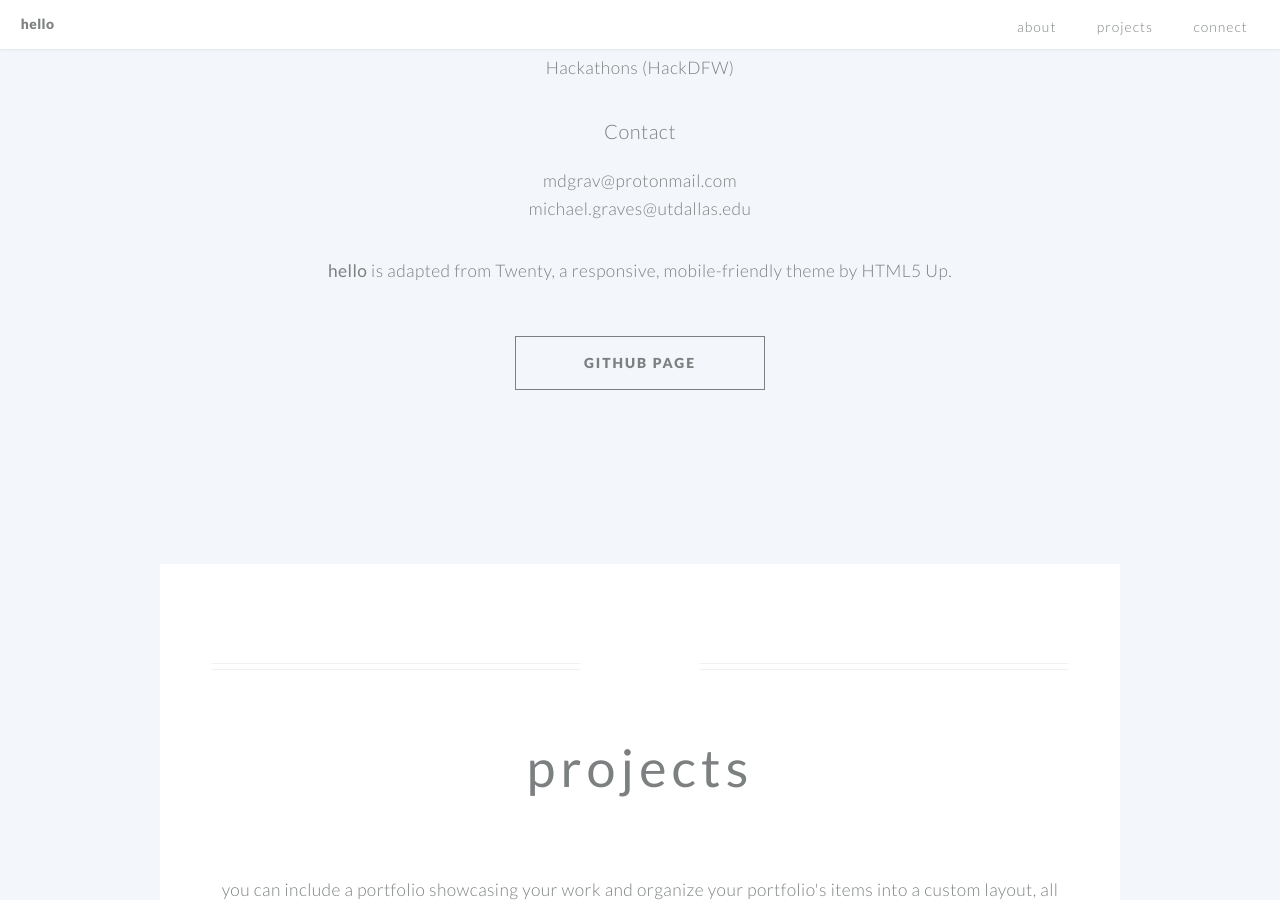
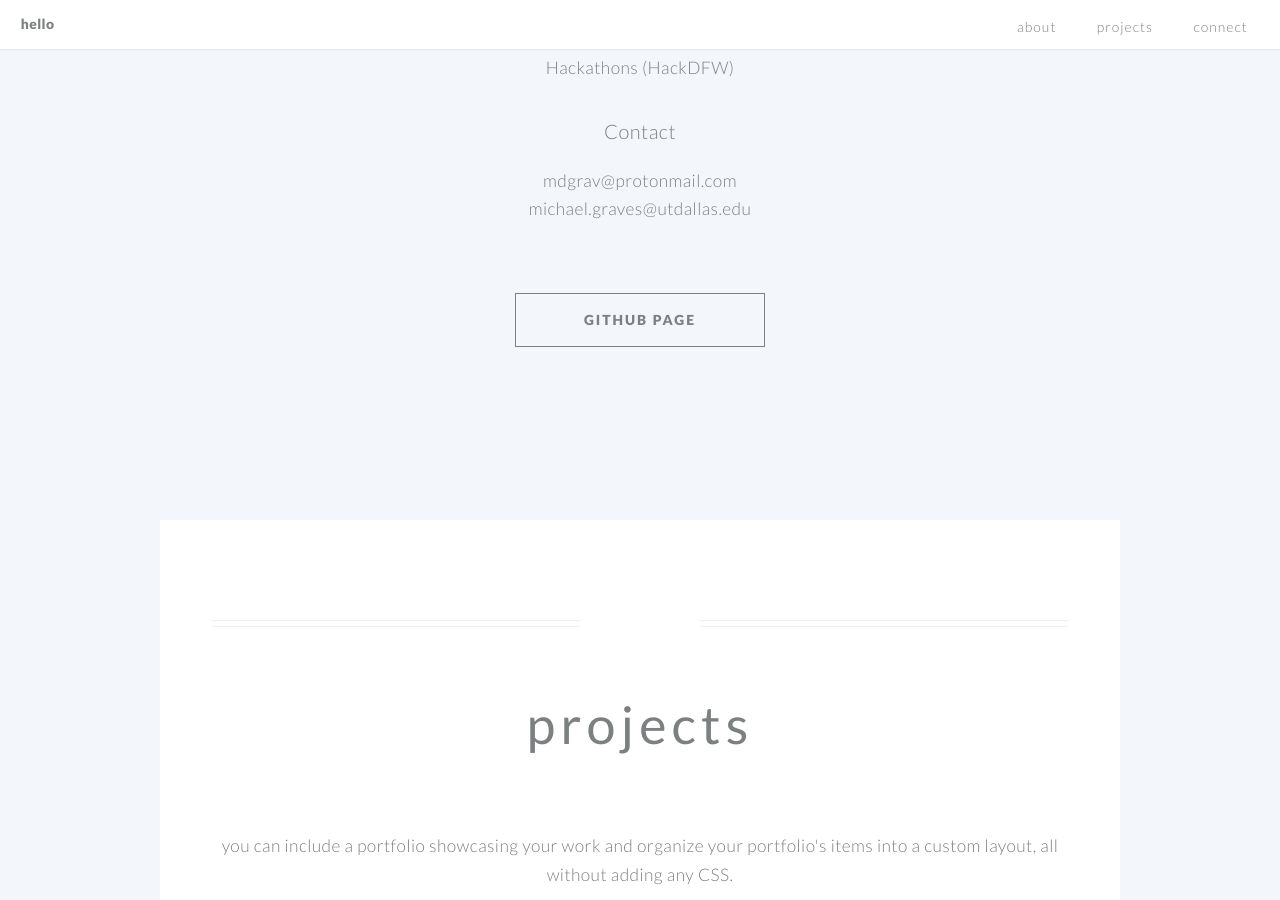
Before and after one commit to michaelgrav/Old-Personal-Website, a Jekyll site: the page built from index.md, in a window 1280 px wide and 900 px high, scrolled down 1349 px. Built offline with Jekyll 4.4.1, drawn with Linux system fonts in a browser that asks for light colours.

Commit message:
Update index.md

```diff
--- a/index.md
+++ b/index.md
@@ -59,6 +59,3 @@ I've been interested in Computer Science and Cyber Security since I was 12. Comp
 ### Contact
 - mdgrav@protonmail.com
 - michael.graves@utdallas.edu
-
-
-# **hello** is adapted from [Twenty](https://html5up.net/twenty), a responsive, mobile-friendly theme by HTML5 Up.
```
